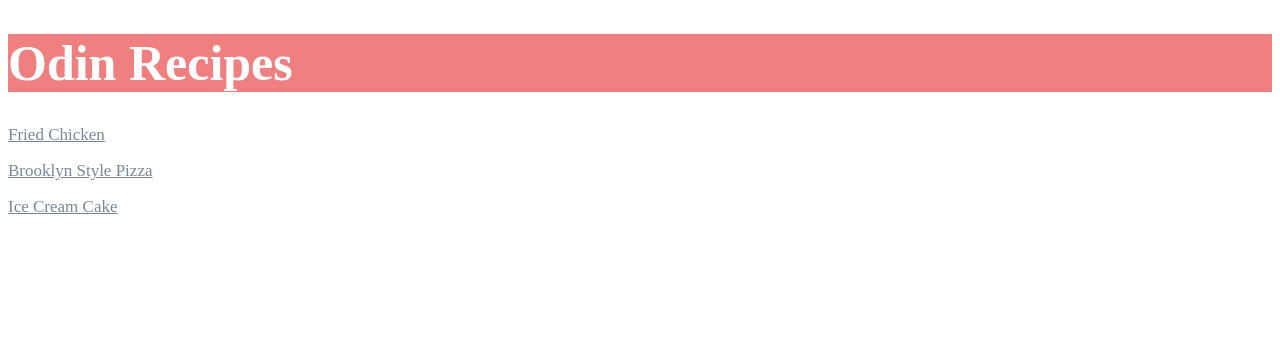
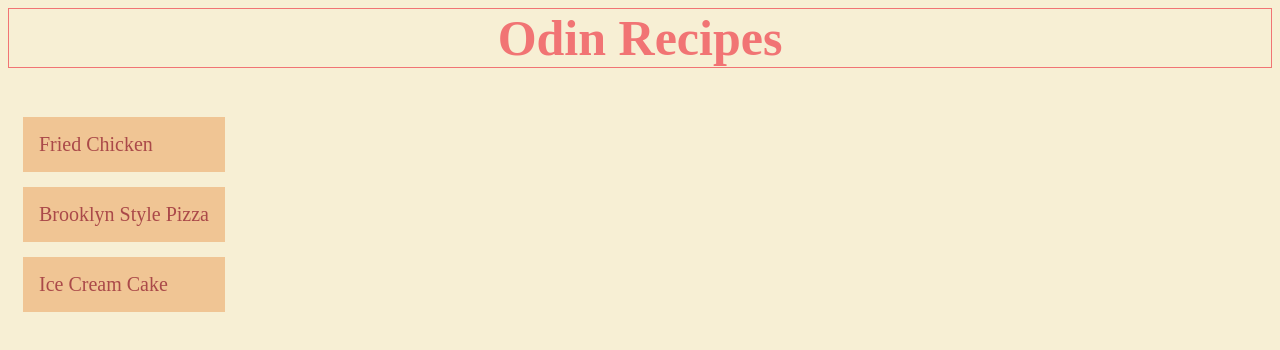
Before and after one commit to xGokull/odin-recipes, a plain HTML site: page index.html in a window 1280 px wide. Drawn offline with Linux system fonts and the light colour scheme.

Commit message:
added colour and remove underline from links

```diff
--- a/index.html
+++ b/index.html
@@ -8,7 +8,7 @@
 </head>
 <body>
 
-    <h1>Odin Recipes</h1>
+    <h1 class="title">Odin Recipes</h1>
     <!-- 3 recipes -->
     <!-- each with their own html in recipes/ -->
     <!-- in recipe page
@@ -16,13 +16,13 @@
     Description of image
     Unordered list of ingredients needed
     Ordered list of steps needed for making the dish -->
+    <div class="foods">
+        <div><a id="fried_chicken" class="link" href="recipes/FriedChicken.html" target="_blank" rel="noopener noreferrer">Fried Chicken</a></div>
 
-    <p><a id="fried_chicken" class="food" href="recipes/FriedChicken.html" target="_blank" rel="noopener noreferrer">Fried Chicken</a></p>
+        <div><a id="brooklyn_pizza" class="link" href="recipes/BrooklynStylePizza.html" target="_blank" rel="noopener noreferrer">Brooklyn Style Pizza</a></div>
 
-    <p><a id="brooklyn_pizza" class="food" href="recipes/BrooklynStylePizza.html" target="_blank" rel="noopener noreferrer">Brooklyn Style Pizza</a></p>
-
-    <p><a id="ice_cream_cake" class="food" href="recipes/IceCreamCake.html" target="_blank" rel="noopener noreferrer">Ice Cream Cake</a></p>
-
+        <div><a id="ice_cream_cake" class="link" href="recipes/IceCreamCake.html" target="_blank" rel="noopener noreferrer">Ice Cream Cake</a></div>
+    </div>
 
 </body>
 </html>
--- a/styles/homepage.css
+++ b/styles/homepage.css
@@ -1,22 +1,41 @@
-h1 {
-    background-color: lightcoral;
-    color: white;
+body {
+    background-color: rgb(247, 239, 212);
+}
+
+.title {
+    text-align: center;
+    color: rgb(241, 116, 116);
+    border: 1px solid rgb(241, 116, 116);
+    margin-top: 0;
     font-size: 50px;
 }
 
-.food{
-    font-size: 17px;
-    color: lightslategray;
+.foods{
+    padding-right: 0;
+    display:inline-block;
 }
 
+.link{
+    font-size: 17px;
+    color: rgb(170, 73, 73);
+    display:block;
+    font-size: 20px;
+    padding: .8em;
+    background-color: rgb(240, 197, 148);
+    text-decoration: none;
+    margin: 15px;
+
+}
+
+
 #fried_chicken {
+
+}
+
+#brooklyn_pizza {
 
 }
 
 #ice_cream_cake {
 
 }
-
-#brooklyn_pizza {
-
-}
```
